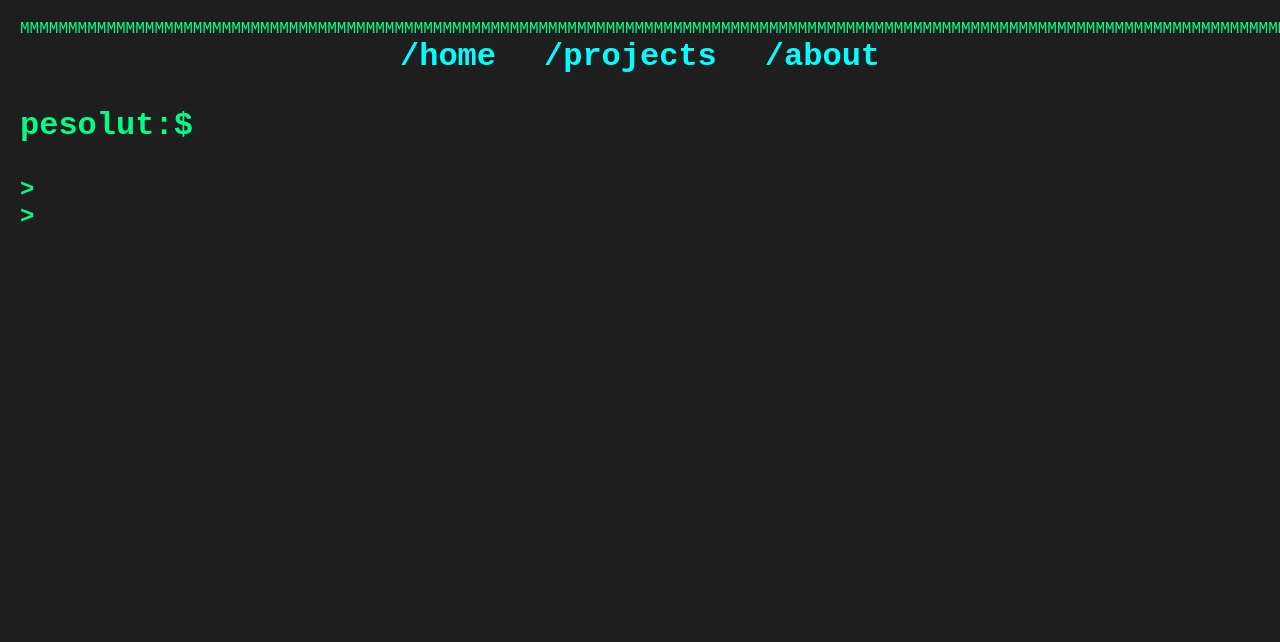
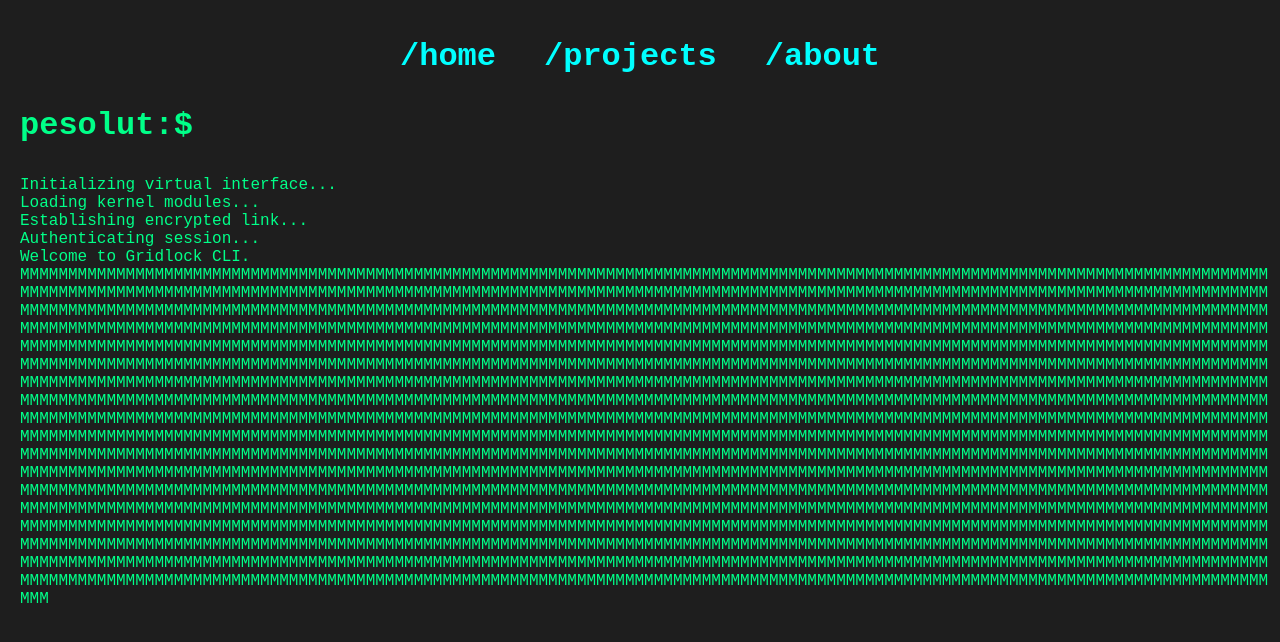
Before and after one commit to PESolut/terminal-portfolio, a React (Create React App) app: page / in a window 1280 px wide. Shown: the top 642 px of the page. Built offline with nearby package versions, Linux system fonts and the light colour scheme.

Commit message:
fix: added effectiveLimit to Line component to prevent unwanted text overflow

```diff
--- a/src/components/Line.tsx
+++ b/src/components/Line.tsx
@@ -2,17 +2,25 @@ import React from "react";
 
 export type LineProps = {
     text?: string,
-    limit?: number,
+    limit?: number | null,
     type?: string,
 };
 
-const Line: React.FC<LineProps> = ({text}) => {
+const Line: React.FC<LineProps> = ({text = '', limit, type = 'user'}) => {
+    const effectiveLimit = (limit ?? 80) - 3;  // Subtract 3 from charLimit
+    const chunks = text.match(new RegExp(`.{1,${effectiveLimit}}`, 'g')) || [];
+
 
 
   return (
-    <div className="line">
-        <h2>{`> `} {text}</h2>
-    </div>
+    <>
+      {chunks.map((chunk, i) => (
+        <div key={i} className="line">
+          <span className="prompt">{type === "user" ? ">" : ""}</span>
+          {chunk}
+        </div>
+      ))}
+    </>
   );
 };
 
--- a/src/components/Ruler.tsx
+++ b/src/components/Ruler.tsx
@@ -19,7 +19,7 @@ const Ruler: React.FC<RulerProps> = ({onMeasure}) => {
         onMeasure(charLimit)
     }, [])
   return (
-    <div className="ruler">
+    <div className="ruler" style={{ visibility: 'hidden'}}>
         <span ref={spanRef}>{'M'.repeat(charCount)}</span>
     </div>
   );
--- a/src/components/Terminal.tsx
+++ b/src/components/Terminal.tsx
@@ -1,22 +1,53 @@
-import React, {useState} from "react";
+import React, {useState, useEffect} from "react";
 import NavBar from "./NavBar";
 import "./Terminal.css";
 import Header from "./Header";
 import Line from "./Line";
 import Ruler from "./Ruler";
 
+type LineData = {
+  text: string;
+  type: "animated" | "user";
+};
 
 const Terminal: React.FC = () => {
   const [charLimit, setCharLimit] = useState<number | null>(null)
+  const [lines, setLines] = useState<LineData[]>([])
+
+  useEffect(() => {
+    const initialLines: LineData[] = [
+      { text: "Initializing virtual interface...", type: "animated" },
+      { text: "Loading kernel modules...", type: "animated" },
+      { text: "Establishing encrypted link...", type: "animated" },
+      { text: "Authenticating session...", type: "animated" },
+      { text: "Welcome to Gridlock CLI.", type: "animated" },
+    ];
+    setLines(initialLines);
+
+    const testLines: LineData[] = [
+      { text: `${'M'.repeat(2343)}`, type: "animated" },
+    ];
+    setLines(prevLines => [...prevLines, ...testLines])
+  }, []);
+
 
   return (
     <div className="terminal">
       <Ruler onMeasure={setCharLimit}/>
-
       <NavBar/>
       <Header/>
-      <Line/>
-      <Line/>
+      <div className="terminal-lines">
+        {lines.map((line, idx) => (
+          <Line
+          key={idx}
+          text={line.text}
+          type={line.type}
+          limit={charLimit}
+          />
+  ))}
+</div>
+      {/* <Line/>
+      <Line/> */}
 
 
     </div>
```
